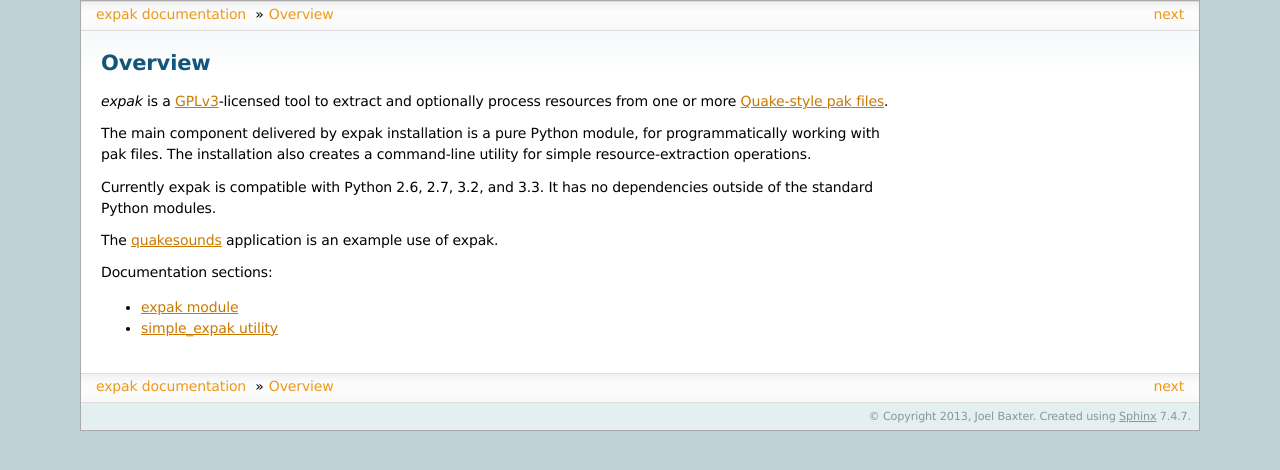
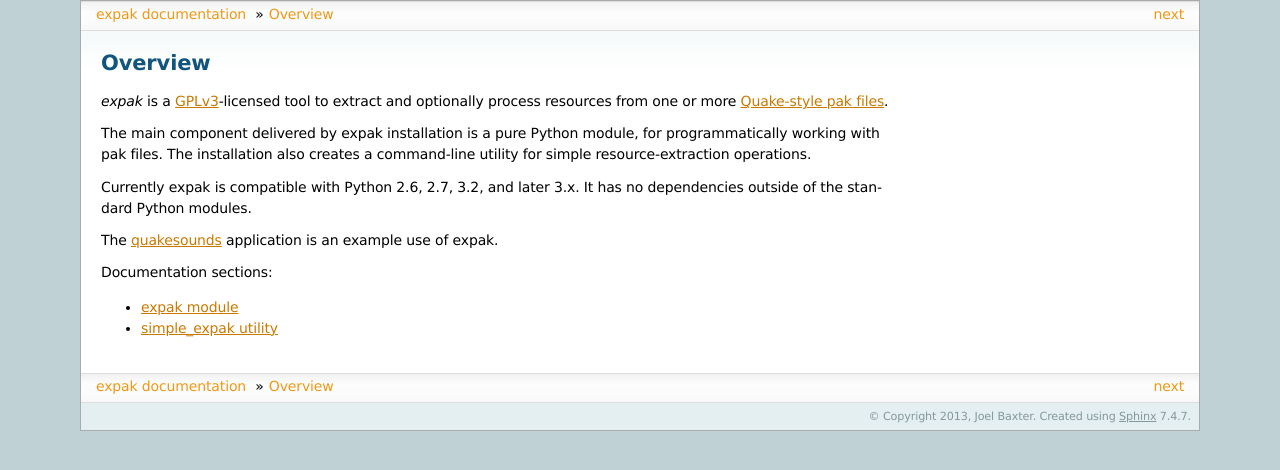
Before and after one commit to neogeographica/expak, a Sphinx documentation site: the page built from docs/index.rst, in a window 1280 px wide. Shown: the top 470 px of the page. Built offline with Sphinx 7.4.7, drawn with Linux system fonts in a browser that asks for light colours; the version number could not be read and is left out.

Commit message:
update docs for 3.4 support

```diff
--- a/README.rst
+++ b/README.rst
@@ -20,8 +20,8 @@
 for programmatically working with pak files. The installation also creates a
 command-line utility for simple resource-extraction operations.
 
-Currently expak is compatible with Python 2.6, 2.7, 3.2, and 3.3. It has no
-dependencies outside of the standard Python modules.
+Currently expak is compatible with Python 2.6, 2.7, 3.2, and later 3.x. It has
+no dependencies outside of the standard Python modules.
 
 The quakesounds_ application is an example use of expak.
 
--- a/docs/blurb.txt
+++ b/docs/blurb.txt
@@ -5,8 +5,8 @@
 for programmatically working with pak files. The installation also creates a
 command-line utility for simple resource-extraction operations.
 
-Currently expak is compatible with Python 2.6, 2.7, 3.2, and 3.3. It has no
-dependencies outside of the standard Python modules.
+Currently expak is compatible with Python 2.6, 2.7, 3.2, and later 3.x. It has
+no dependencies outside of the standard Python modules.
 
 The quakesounds_ application is an example use of expak.
 
--- a/setup.py
+++ b/setup.py
@@ -83,7 +83,6 @@
     description = description,
     long_description = long_description,
     classifiers = [
-#        'Development Status :: 4 - Beta',
         'Development Status :: 5 - Production/Stable',
         'Environment :: Console',
         'Intended Audience :: Developers',
@@ -97,6 +96,7 @@
         'Programming Language :: Python :: 3',
         'Programming Language :: Python :: 3.2',
         'Programming Language :: Python :: 3.3',
+        'Programming Language :: Python :: 3.4',
         'Programming Language :: Python :: Implementation :: CPython',
         'Programming Language :: Python :: Implementation :: PyPy',
         'Topic :: Software Development :: Libraries :: Python Modules',
```
